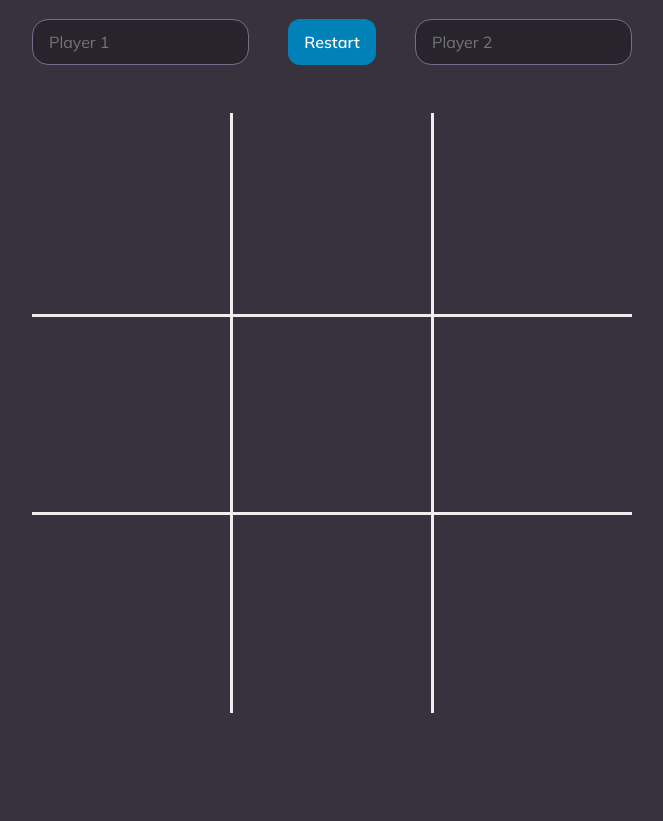
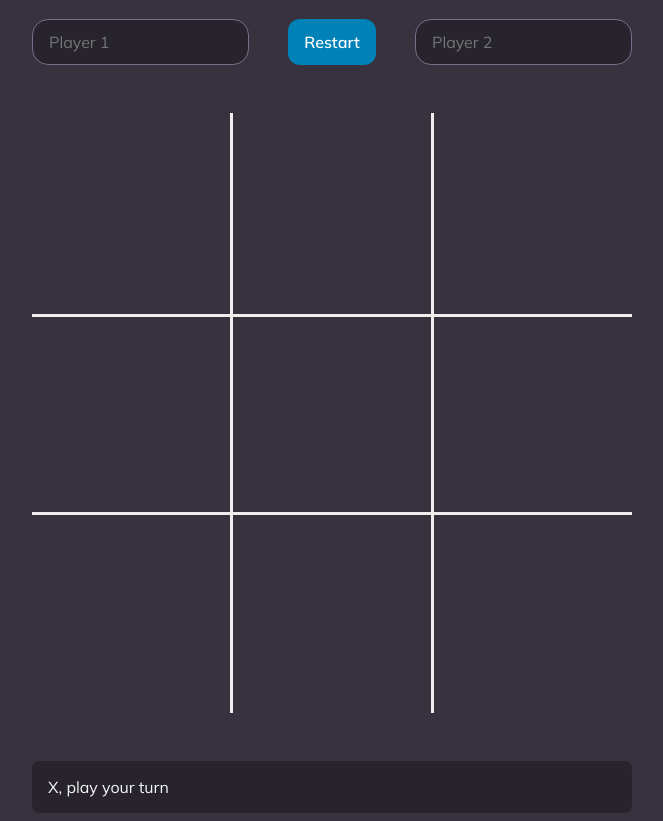
Before and after one commit to Skruvkork/odin-tic-tac-toe, a plain HTML site: page index.html in a window 1280 px wide. Shown: the part 61-882 px from the top of the page, without its empty margins (308-971 px from the left). Before the commit the page ends 800 px from the top, so only its background shows below. Drawn offline with Linux system fonts and the light colour scheme; a web font is replaced by a local one.

Commit message:
add notification area

```diff
--- a/index.html
+++ b/index.html
@@ -20,6 +20,7 @@
     <main>
       <div role="grid" id="board" class="board"></div>
     </main>
+    <section id="notifications" class="banner"></section>
   </div>
   <script src="script.js"></script>
 </body>
--- a/script.js
+++ b/script.js
@@ -2,7 +2,7 @@ const Player = function(markerSymbol) {
   const marker = markerSymbol;
   let name = null;
 
-  const getName = () => name;
+  const getName = () => name || marker;
 
   const setName = (newName) => {
     name = newName;
@@ -74,7 +74,7 @@ const GameController = (function() {
 
   const newTurn = () => {
     DisplayController.switchPlayer();
-    DisplayController.notify(`${getActivePlayer().marker}, play your turn`);
+    DisplayController.notify(`${getActivePlayer().getName()}, play your turn`);
   }
 
   const playTurn = (x, y) => {
@@ -98,7 +98,7 @@ const GameController = (function() {
 
       switch(gameState.gameOver) {
         case GameState.VICTORY:
-          DisplayController.notify(`${gameState.player.getName() || gameState.player.marker} wins!`);
+          DisplayController.notify(`${gameState.player.getName()} wins!`);
           break;
         case GameState.TIE:
           DisplayController.notify('Tie!');
@@ -162,6 +162,7 @@ const GameController = (function() {
 
 const DisplayController = (function() {
   const boardEl = document.getElementById('board');
+  const notificationEl = document.getElementById('notifications');
   const player1Input = document.querySelector('input[name="player1"]');
   const player2Input = document.querySelector('input[name="player2"]');
 
@@ -172,7 +173,7 @@ const DisplayController = (function() {
   restartButton.addEventListener('click', GameController.newGame);
 
   const notify = (message) => {
-    console.log(message);
+    notificationEl.innerText = message;
   }
 
   const renderBoard = () => {
--- a/style.css
+++ b/style.css
@@ -31,6 +31,13 @@ header {
   flex-wrap: wrap;
   justify-content: space-between;
   margin-bottom: 48px;
+}
+
+.banner {
+  background-color: var(--color-background);
+  padding: 16px;
+  margin-top: 48px;
+  border-radius: 8px;
 }
 
 input {
```
